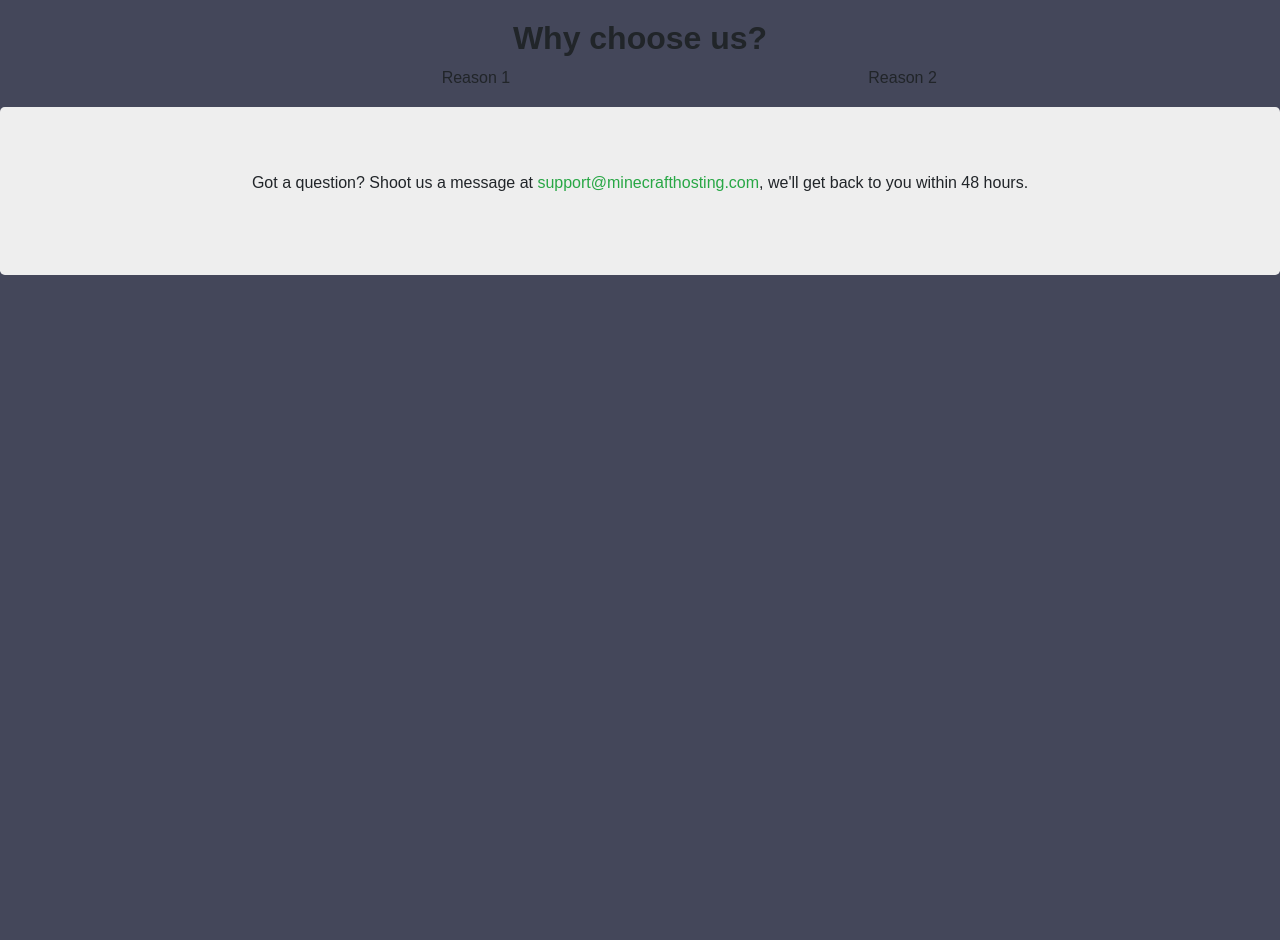
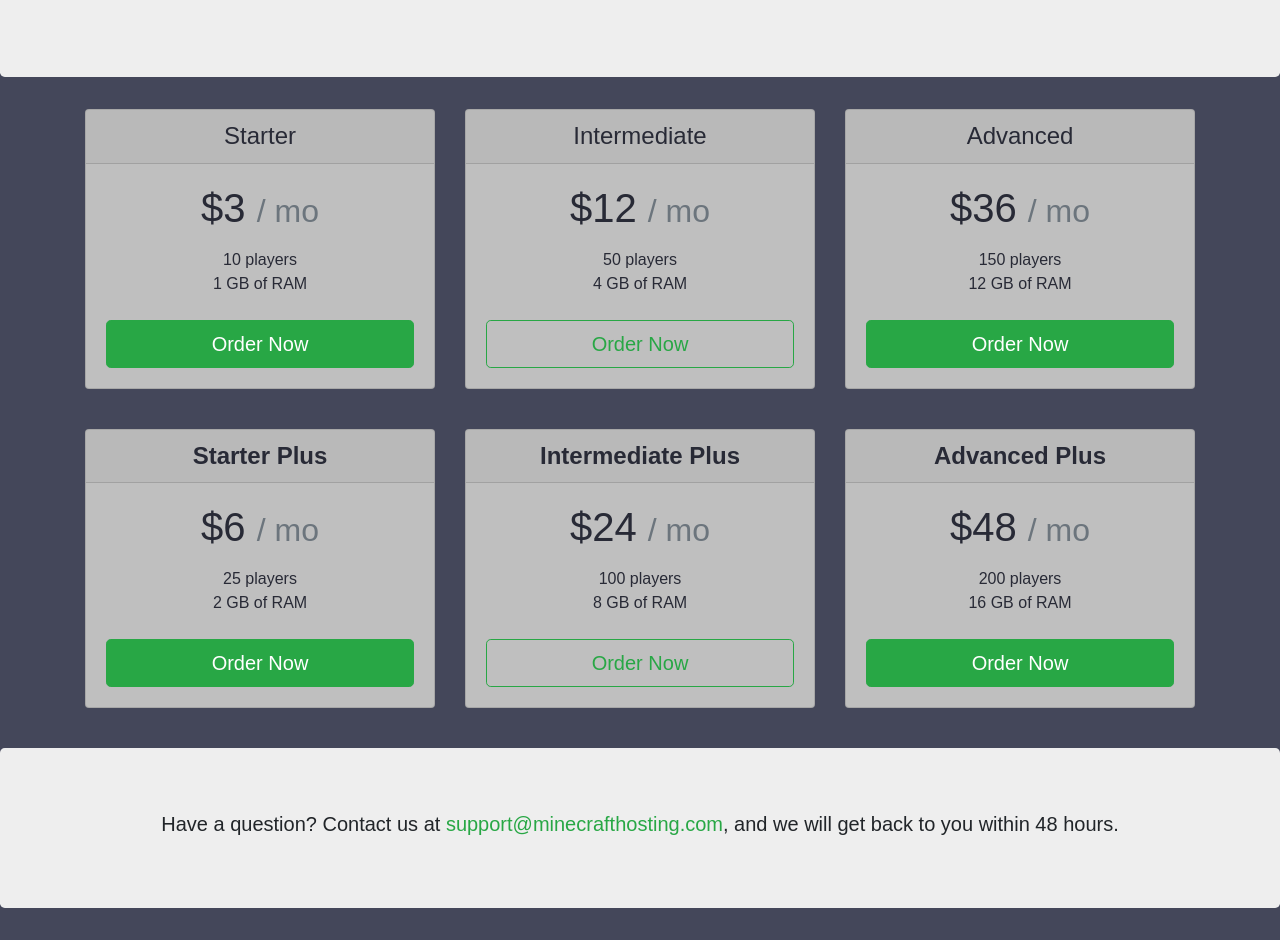
Before and after one commit to AustinWay/Minecraft-Hosting, a plain HTML site: page index.html in a window 1280 px wide. Shown: the part 682-1622 px from the top of the page. Before the commit the page ends 989 px from the top, so only its background shows below. Drawn offline with nearby package versions, Linux system fonts and the light colour scheme.

Commit message:
Update index.html

```diff
--- a/index.html
+++ b/index.html
@@ -1,10 +1,10 @@
 <!--
 Name: Austin Way
-Date: 7-04-2020
+Date: 7/04/2020
 Description: Homepage for Minecraft Hosting website
 -->
 
-<!doctype html>
+<!DOCTYPE html>
 <html lang="en">
 
 <head>
@@ -13,8 +13,7 @@ Description: Homepage for Minecraft Hosting website
     <meta name="viewport" content="width=device-width, initial-scale=1, shrink-to-fit=no">
 
     <!-- Bootstrap CSS -->
-    <link rel="stylesheet" href="https://maxcdn.bootstrapcdn.com/bootstrap/4.0.0/css/bootstrap.min.css"
-        integrity="sha384-Gn5384xqQ1aoWXA+058RXPxPg6fy4IWvTNh0E263XmFcJlSAwiGgFAW/dAiS6JXm" crossorigin="anonymous">
+    <link rel="stylesheet" href="https://maxcdn.bootstrapcdn.com/bootstrap/4.0.0/css/bootstrap.min.css" integrity="sha384-Gn5384xqQ1aoWXA+058RXPxPg6fy4IWvTNh0E263XmFcJlSAwiGgFAW/dAiS6JXm" crossorigin="anonymous">
     <!-- custom CSS -->
     <link rel="stylesheet" href="style.css">
 
@@ -22,16 +21,15 @@ Description: Homepage for Minecraft Hosting website
 </head>
 
 <body>
-    <!-- <h1>Minecraft Hosting</h1> -->
-
-    <body>
-        <div class="jumbotron">
-            <div class="container">
-                <h2 class="text-center font-weight-bold">Start Your 2-Day Free Trial</h2>
-                <p class="text-center">No credit card needed. Pay before your trial ends to keep your server.</p>
+    <div class="jumbotron">
+        <div class="container">
+            <h1 class="text-center font-weight-bold">Start Your 2-Day Free Trial</h1>
+            <h4 class="text-center"><small>No credit card needed. Pay before your trial ends to keep your server.</small></h4>
+            <div class="card-deck mb-3">
                 <div class="play-container" style="margin: 5% 5% 5% 5%;">
                     <!-- CSS margin order: top right bottom left (clockwise)-->
                     <div class="container">
+                        <!-- Launch server form -->
                         <form action="">
                             <div class="form-group">
                                 <label for="username">Username</label>
@@ -52,53 +50,127 @@ Description: Homepage for Minecraft Hosting website
                                     <option>Advanced Plus - $48.00/mo | 16GB | 200 Players</option>
                                 </select>
                             </div>
-                            <button type="submit" class="btn btn-success">Launch Your Server</button>
+                            <div class="form-group">
+                                <button type="button" class="btn btn-md btn-block btn-success mt-5">Launch your server</button>
+                            </div>
                         </form>
+                        <!-- End launch server form -->
                     </div>
                 </div>
             </div>
         </div>
+    </div>
+
+    <!-- Regular Plans -->
+    <div class="container">
+        <div class="card-deck mb-3 text-center">
+            <div class="card mb-4 box-shadow">
+                <div class="card-header">
+                    <h4 class="my-0 font-weight-normal">Starter</h4>
+                </div>
+                <div class="card-body">
+                    <h1 class="card-title pricing-card-title">$3 <small class="text-muted">/ mo</small></h1>
+                    <ul class="list-unstyled mt-3 mb-4">
+                        <li>10 players</li>
+                        <li>1 GB of RAM</li>
+                    </ul>
+                    <button type="button" class="btn btn-lg btn-block btn-success">Order Now</button>
+                </div>
+            </div>
+            <div class="card mb-4 box-shadow">
+                <div class="card-header">
+                    <h4 class="my-0 font-weight-normal">Intermediate</h4>
+                </div>
+                <div class="card-body">
+                    <h1 class="card-title pricing-card-title">$12 <small class="text-muted">/ mo</small></h1>
+                    <ul class="list-unstyled mt-3 mb-4">
+                        <li>50 players</li>
+                        <li>4 GB of RAM</li>
+                    </ul>
+                    <button type="button" class="btn btn-lg btn-block btn-outline-success">Order Now</button>
+                </div>
+            </div>
+            <div class="card mb-4 box-shadow">
+                <div class="card-header">
+                    <h4 class="my-0 font-weight-normal">Advanced</h4>
+                </div>
+                <div class="card-body">
+                    <h1 class="card-title pricing-card-title">$36 <small class="text-muted">/ mo</small></h1>
+                    <ul class="list-unstyled mt-3 mb-4">
+                        <li>150 players</li>
+                        <li>12 GB of RAM</li>
+                    </ul>
+                    <button type="button" class="btn btn-lg btn-block btn-success">Order Now</button>
+                </div>
+            </div>
+        </div>
+    </div>
+
+    <!-- Plus Plans -->
+    <div class="container">
+        <div class="card-deck mb-3 text-center">
+            <div class="card mb-4 box-shadow">
+                <div class="card-header">
+                    <h4 class="my-0 font-weight-bold">Starter Plus</h4>
+                </div>
+                <div class="card-body">
+                    <h1 class="card-title pricing-card-title">$6 <small class="text-muted">/ mo</small></h1>
+                    <ul class="list-unstyled mt-3 mb-4">
+                        <li>25 players</li>
+                        <li>2 GB of RAM</li>
+                    </ul>
+                    <button type="button" class="btn btn-lg btn-block btn-success">Order Now</button>
+                </div>
+            </div>
+            <div class="card mb-4 box-shadow">
+                <div class="card-header">
+                    <h4 class="my-0 font-weight-bold">Intermediate Plus</h4>
+                </div>
+                <div class="card-body">
+                    <h1 class="card-title pricing-card-title">$24 <small class="text-muted">/ mo</small></h1>
+                    <ul class="list-unstyled mt-3 mb-4">
+                        <li>100 players</li>
+                        <li>8 GB of RAM</li>
+                    </ul>
+                    <button type="button" class="btn btn-lg btn-block btn-outline-success">Order Now</button>
+                </div>
+            </div>
+            <div class="card mb-4 box-shadow">
+                <div class="card-header">
+                    <h4 class="my-0 font-weight-bold">Advanced Plus</h4>
+                </div>
+                <div class="card-body">
+                    <h1 class="card-title pricing-card-title">$48 <small class="text-muted">/ mo</small></h1>
+                    <ul class="list-unstyled mt-3 mb-4">
+                        <li>200 players</li>
+                        <li>16 GB of RAM</li>
+                    </ul>
+                    <button type="button" class="btn btn-lg btn-block btn-success">Order Now</button>
+                </div>
+            </div>
+        </div>
+    </div>
 
 
-        <div class="container-fluid">
-            <div class="row">
-                <div class="col-sm-12">
-                    <h2 class="text-center font-weight-bold">Why choose us?</h2>
-                </div>
-                <div class="col-sm-4">
-                    <!-- empty -->
-                </div>
-                <div class="col-sm-4">
-                    <p>Reason 1</p>
-                </div>
-                <div class="col-sm-4">
-                    <p>Reason 2</p>
-                </div>
-                <div class="col-sm-2">
-                    <!-- empty -->
-                </div>
-            </div>
-          </div>
+    <!-- <div class="green-container">
+        <div class="container">
+            <h2 class="text-center p-3">Why choose us?</h2>
+        </div>
+    </div> -->
 
+    <!-- Footer -->
+    <footer>
         <div class="jumbotron">
-            <div class="container">
-                <p class="text-center">Got a question? Shoot us a message at <span
-                        class="text-dark-green">support@minecrafthosting.com</span>, we'll get back to you within 48
-                    hours.</p>
-            </div>
+            <h5 class="text-center font-weight-normal">Have a question? Contact us at <span class="text-dark-green">support@minecrafthosting.com</span>, and we will get back to you within 48 hours.
+            </h5>
         </div>
+    </footer>
 
-
-        <!-- Javascript: jQuery, Popper.js, Bootstrap JS -->
-        <script src="https://code.jquery.com/jquery-3.2.1.slim.min.js"
-            integrity="sha384-KJ3o2DKtIkvYIK3UENzmM7KCkRr/rE9/Qpg6aAZGJwFDMVNA/GpGFF93hXpG5KkN"
-            crossorigin="anonymous"></script>
-        <script src="https://cdnjs.cloudflare.com/ajax/libs/popper.js/1.12.9/umd/popper.min.js"
-            integrity="sha384-ApNbgh9B+Y1QKtv3Rn7W3mgPxhU9K/ScQsAP7hUibX39j7fakFPskvXusvfa0b4Q"
-            crossorigin="anonymous"></script>
-        <script src="https://maxcdn.bootstrapcdn.com/bootstrap/4.0.0/js/bootstrap.min.js"
-            integrity="sha384-JZR6Spejh4U02d8jOt6vLEHfe/JQGiRRSQQxSfFWpi1MquVdAyjUar5+76PVCmYl"
-            crossorigin="anonymous"></script>
-    </body>
+    <!-- Angular JS, Javascript: jQuery, Popper.js, Bootstrap JS -->
+    <script src="https://ajax.googleapis.com/ajax/libs/angularjs/1.6.9/angular.min.js"></script>
+    <script src="https://code.jquery.com/jquery-3.2.1.slim.min.js" integrity="sha384-KJ3o2DKtIkvYIK3UENzmM7KCkRr/rE9/Qpg6aAZGJwFDMVNA/GpGFF93hXpG5KkN" crossorigin="anonymous"></script>
+    <script src="https://cdnjs.cloudflare.com/ajax/libs/popper.js/1.12.9/umd/popper.min.js" integrity="sha384-ApNbgh9B+Y1QKtv3Rn7W3mgPxhU9K/ScQsAP7hUibX39j7fakFPskvXusvfa0b4Q" crossorigin="anonymous"></script>
+    <script src="https://maxcdn.bootstrapcdn.com/bootstrap/4.0.0/js/bootstrap.min.js" integrity="sha384-JZR6Spejh4U02d8jOt6vLEHfe/JQGiRRSQQxSfFWpi1MquVdAyjUar5+76PVCmYl" crossorigin="anonymous"></script>
+</body>
 
 </html>
```
